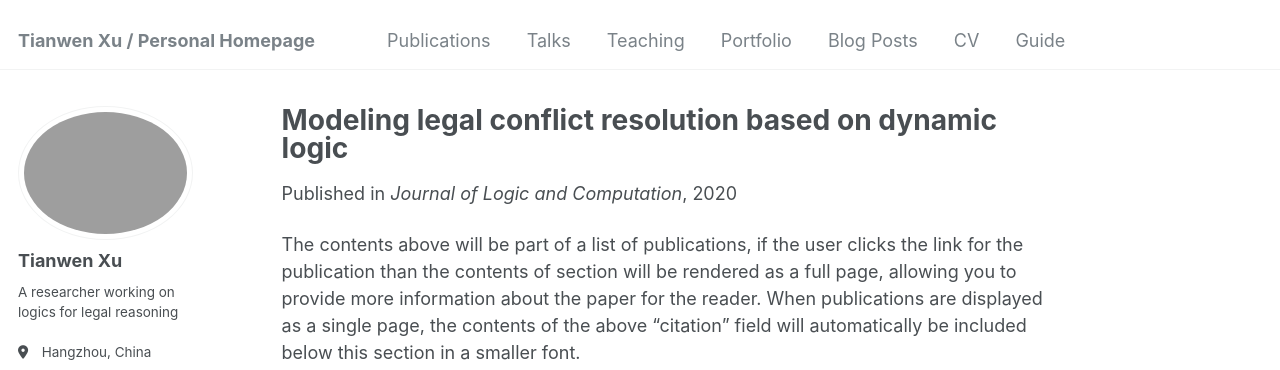
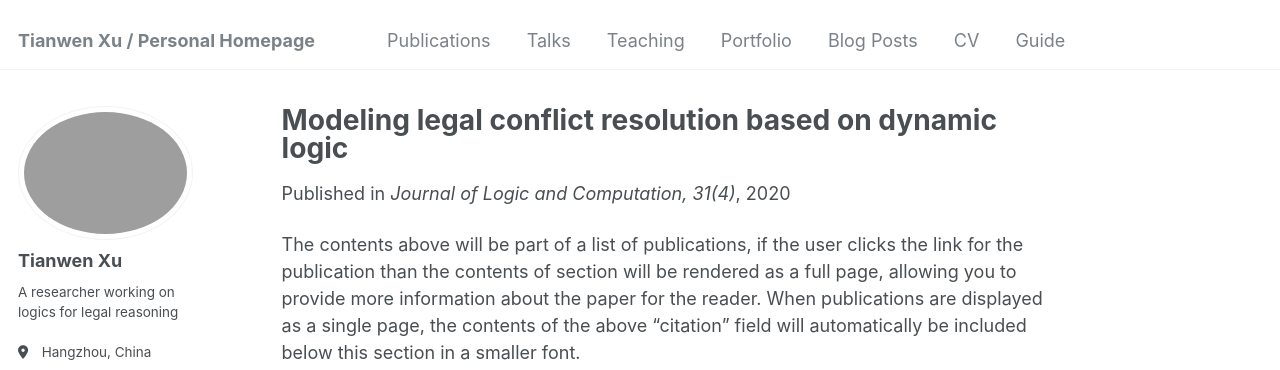
Before and after one commit to tianwenxu-lawlogic/tianwenxu-lawlogic.github.io, a Jekyll site: the page built from _publications/2020-09-29-legal-conflict-resolution.md, in a window 1280 px wide and 1158 px high. Shown: the top 370 px of the window. Built offline with Jekyll 4.4.1, drawn with Linux system fonts in a browser that asks for light colours; some web fonts are replaced.

Commit message:
Update 2020-09-29-legal-conflict-resolution.md

```diff
--- a/_publications/2020-09-29-legal-conflict-resolution.md
+++ b/_publications/2020-09-29-legal-conflict-resolution.md
@@ -2,10 +2,10 @@
 title: "Modeling legal conflict resolution based on dynamic logic"
 collection: publications
 category: manuscripts
-permalink: 'https://doi.org/10.1093/logcom/exaa054'
-#excerpt: 'This paper is about the number 2. The number 3 is left for future work.'
+permalink: /publication/https://doi.org/10.1093/logcom/exaa054
+excerpt: 'This paper is about the number 2. The number 3 is left for future work.'
 date: 2020-09-29
-venue: 'Journal of Logic and Computation'
+venue: 'Journal of Logic and Computation, 31(4)'
 #slidesurl: 'http://academicpages.github.io/files/slides2.pdf'
 #paperurl: 'http://academicpages.github.io/files/paper2.pdf'
 citation: 'Fengkui Ju, Karl Nygren, Tianwen Xu. (2021). &quot;Modeling legal conflict resolution based on dynamic logic; <i>Journal of Logic and Computation</i>. 31(4).'
```
